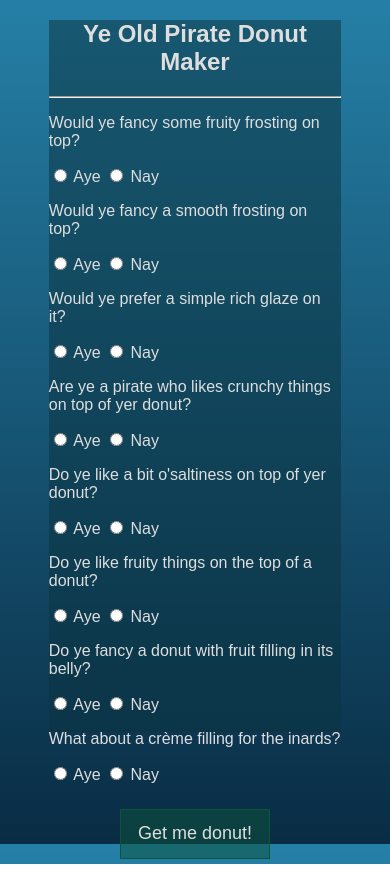
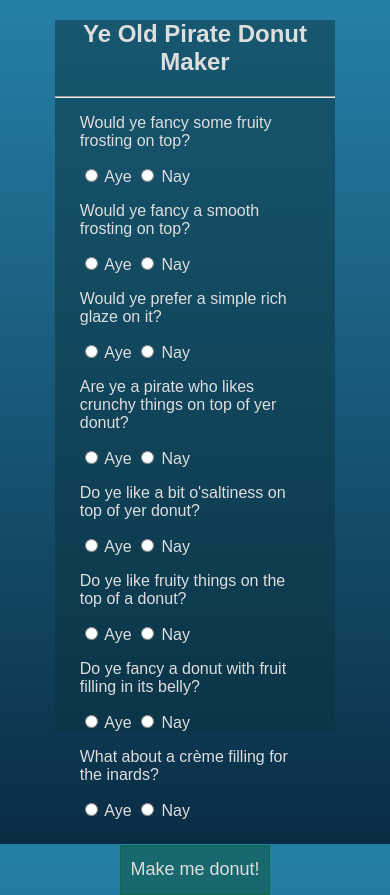
Before and after one commit to Karobka/PirateDonutMaker, a plain HTML site: page index.html in a window 390 px wide. Both pictures are taken after a click on the button "Click to Begin". Before the commit the page ends 864 px from the top, so only its background shows below. Drawn offline with nearby package versions, Linux system fonts and the light colour scheme.

Commit message:
visual refinements

```diff
--- a/css/main.css
+++ b/css/main.css
@@ -30,12 +30,13 @@ body {
     }
     body {
         /** backup background color if gradient isn't supported**/
-        background-color: #257fa6;
-        height: 100%;
-        margin: 0;
+        background-color: #092c44;
         background-attachment: fixed;
+        background-repeat: no-repeat;
+        background-size: cover;
+        background-position: center top;
         background: linear-gradient(#257fa6, #092c44);
-        background-repeat: none;
+
     }
 }
 
@@ -47,7 +48,7 @@ label {
 button {
     padding: 5px 5px;
     background-color: rgba(12,85,58,0.5);
-    border: 1px solid #0c553a;
+    border: 1px solid #0f6948;
     height: 50px;
     width: 150px;
     margin-top: 25px;
@@ -71,6 +72,11 @@ button {
     text-align: center;
 }
 
+.prefs-form {
+    padding-left: 25px;
+    padding-right: 25px;
+}
+
 .donut-result {
     display: none;
     background-color: rgba(12,85,58,0.5);
--- a/index.html
+++ b/index.html
@@ -90,7 +90,7 @@
                             Nay
                         </label>
                         <div>
-                        <button type="submit" id="btn-make">Get me donut!</button>
+                        <button type="submit" id="btn-make">Make me donut!</button>
                         </div>
                     </form>
                     <div class="donut-result">
```
